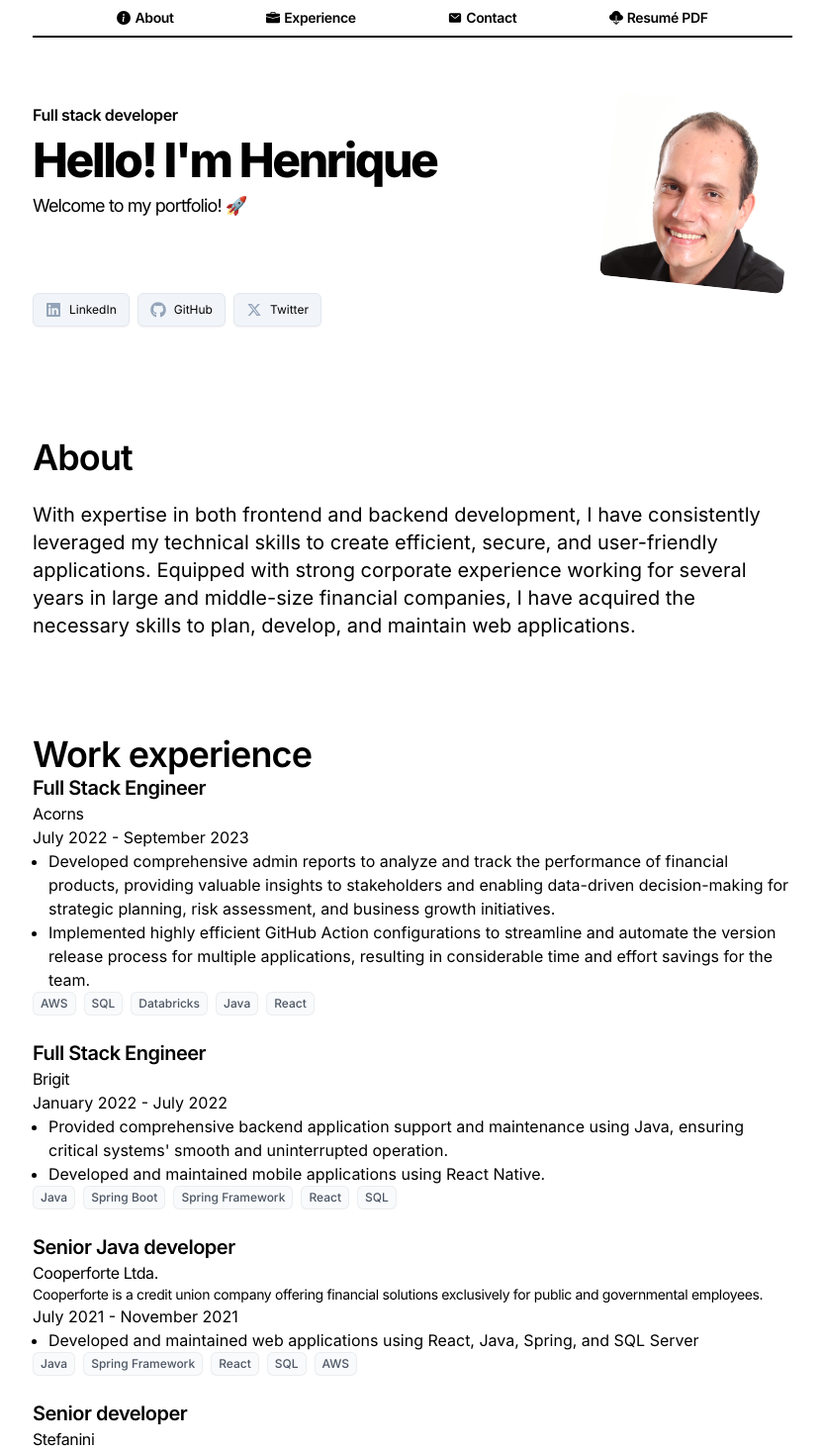
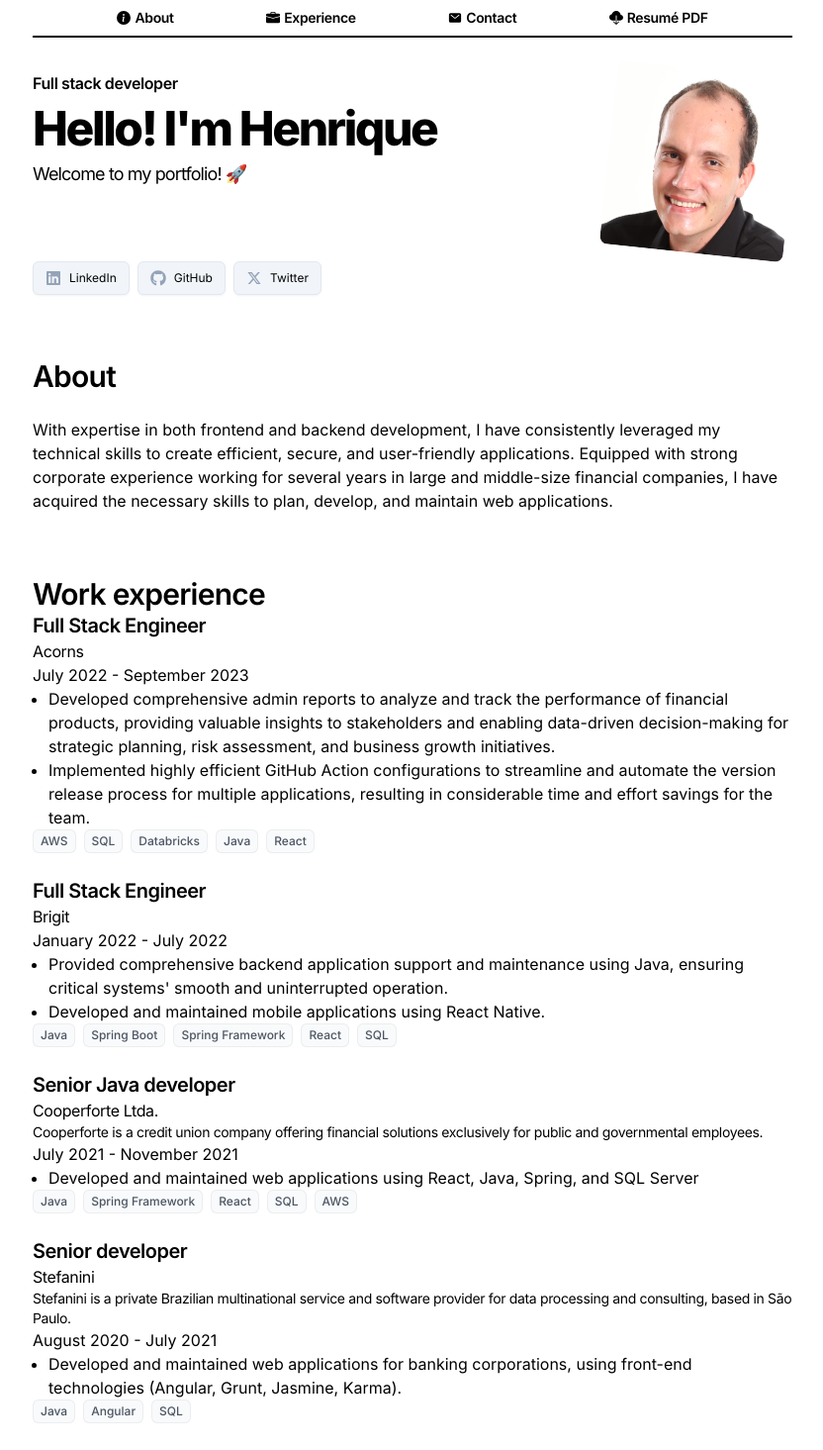
Before and after one commit to hrohden/hrohden.github.io, a React (Vite) app: page / in a window 1280 px wide. Shown: the top 1465 px of the page at 99% size, without its empty margins (223-1055 px from the left). Built offline with nearby package versions, Linux system fonts and the light colour scheme.

Commit message:
Update section headers and spacing

```diff
--- a/src/sections/About.tsx
+++ b/src/sections/About.tsx
@@ -1,8 +1,8 @@
 const About = () => {
   return (
-    <section className="py-12 flex flex-col gap-6">
-      <h2 className="text-4xl font-semibold tracking-tight">About</h2>
-      <p className="text-xl">
+    <section className="py-8 flex flex-col gap-6">
+      <h2 className="text-3xl font-semibold tracking-tight">About</h2>
+      <p className="text-md">
         With expertise in both frontend and backend development, I have
         consistently leveraged my technical skills to create efficient, secure,
         and user-friendly applications. Equipped with strong corporate
--- a/src/sections/Contact.tsx
+++ b/src/sections/Contact.tsx
@@ -1,6 +1,6 @@
 const Contact = () => {
   return (
-    <section className="py-12">
+    <section className="py-8">
       <h2 className="text-4xl font-semibold tracking-tight">Contact</h2>
     </section>
   );
--- a/src/sections/Intro.tsx
+++ b/src/sections/Intro.tsx
@@ -5,7 +5,7 @@ import SocialMediaButton from "../components/SocialMediaButton";
 
 const Intro = () => {
   return (
-    <section className="py-16 grid grid-cols-4 gap-2">
+    <section className="py-8 grid grid-cols-4 gap-2">
       <div className="col-span-3">
         <div className="flex flex-col gap-1 w-3/4">
           <p className="text-base font-semibold leading-7 tracking-tight">
--- a/src/sections/WorkExperienceSection.tsx
+++ b/src/sections/WorkExperienceSection.tsx
@@ -3,8 +3,8 @@ import { workExperienceItems } from "../data/workExperienceItems";
 
 const WorkExperienceSection = () => {
   return (
-    <section className="py-12">
-      <h2 className="text-4xl font-semibold tracking-tight">Work experience</h2>
+    <section className="py-8">
+      <h2 className="text-3xl font-semibold tracking-tight">Work experience</h2>
       <div className="flex flex-col gap-6">
         {workExperienceItems.map((work) => (
           <WorkExperienceComponent workExperience={work} key={work.company} />
```
